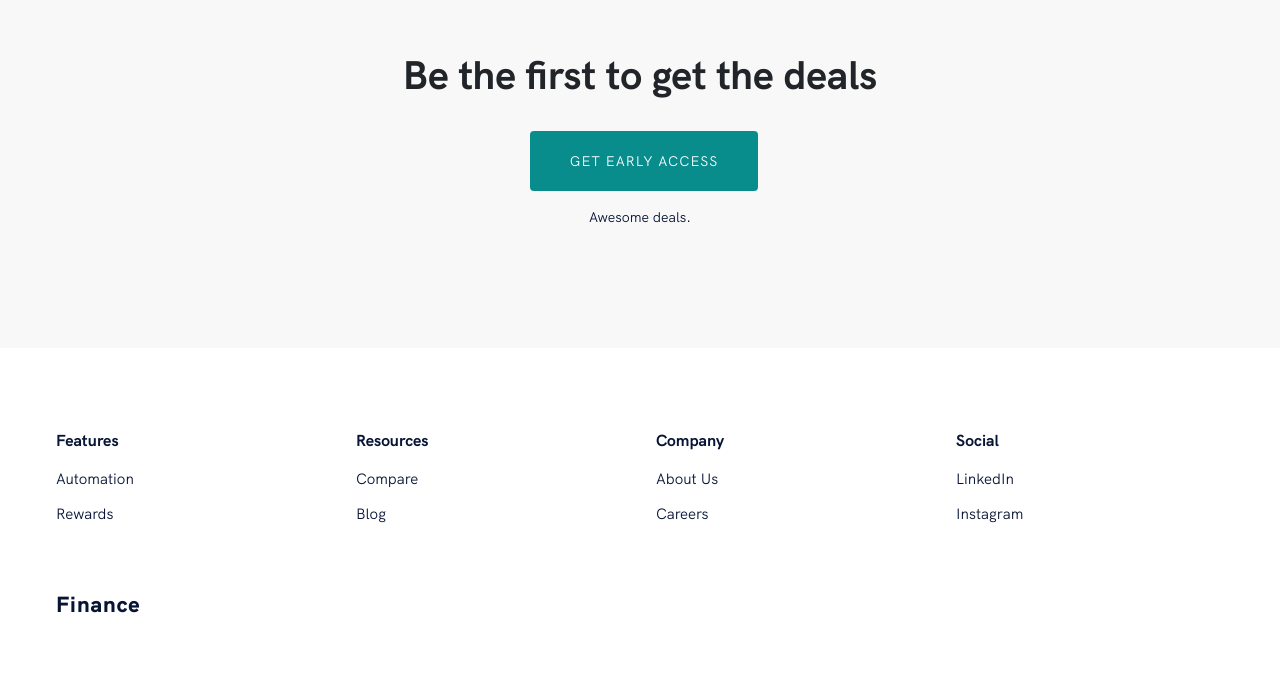
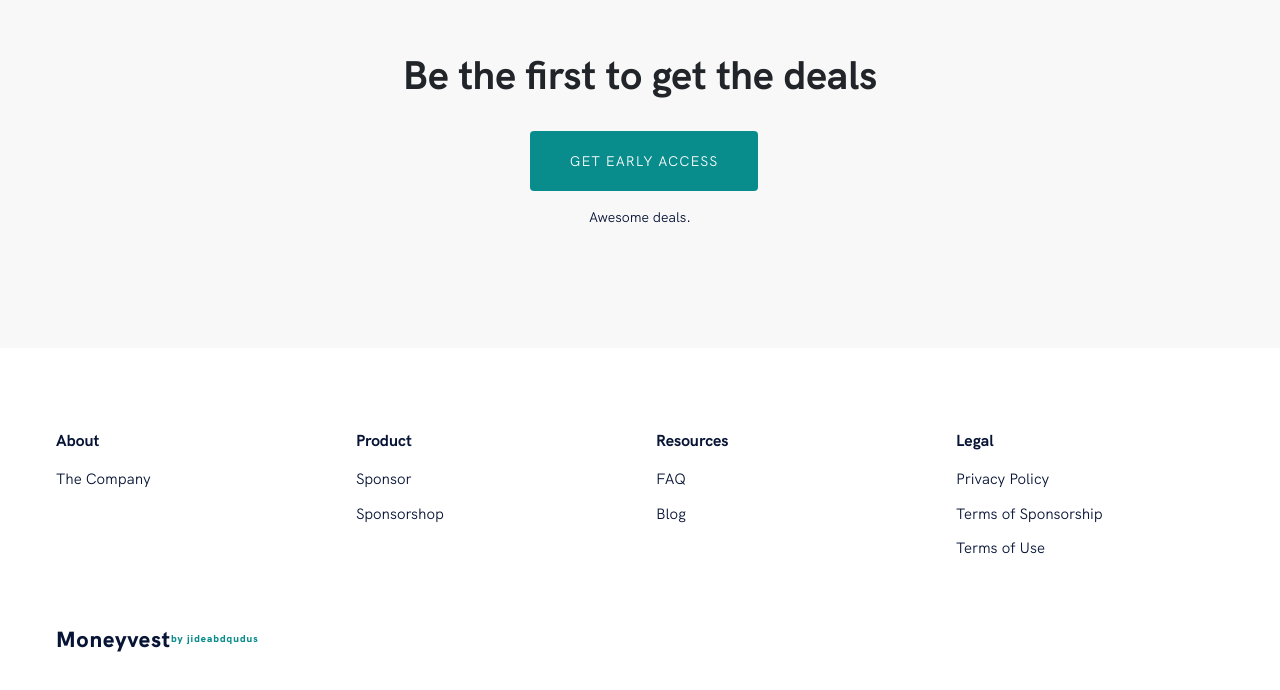
Before and after one commit to jideabdqudus/moneyvest, a Gatsby site: page / in a window 1280 px wide. Shown: the part 1893-2583 px from the top of the page. Built offline with nearby package versions, Linux system fonts and the light colour scheme; Gatsby itself is replaced by a stand-in of ours.

Commit message:
Added Commit

```diff
--- a/src/components/sections/footer.js
+++ b/src/components/sections/footer.js
@@ -7,36 +7,48 @@ const Footer = () => (
   <FooterWrapper id="footer">
     <FooterColumnContainer>
       <FooterColumn>
-        <span>Features</span>
+        <span>About</span>
         <ul>
-          <li>Automation</li>
-          <li>Rewards</li>
+          <li>The Company</li>
+        </ul>
+      </FooterColumn>
+      <FooterColumn>
+        <span>Product</span>
+        <ul>
+          <li>Sponsor</li>
+          <li>Sponsorshop</li>
         </ul>
       </FooterColumn>
       <FooterColumn>
         <span>Resources</span>
         <ul>
-          <li>Compare</li>
+          <li>FAQ</li>
           <li>Blog</li>
         </ul>
       </FooterColumn>
       <FooterColumn>
-        <span>Company</span>
+        <span>Legal</span>
         <ul>
-          <li>About Us</li>
-          <li>Careers</li>
-        </ul>
-      </FooterColumn>
-      <FooterColumn>
-        <span>Social</span>
-        <ul>
-          <li>LinkedIn</li>
-          <li>Instagram</li>
+          <li>Privacy Policy</li>
+          <li>Terms of Sponsorship</li>
+          <li>Terms of Use</li>
         </ul>
       </FooterColumn>
     </FooterColumnContainer>
     <BrandContainer>
-      <Logo>Finance</Logo>
+      <Logo>
+        Moneyvest {"  "}
+        <span style={{ fontSize: "10px" }}>
+          <a
+            href="https://abdulqudus.com"
+            target="__blank"
+            style={{ color: " #098c8c" }}
+          >
+            {" "}
+            by jideabdqudus{" "}
+          </a>
+        </span>
+      </Logo>
     </BrandContainer>
   </FooterWrapper>
 )
```
